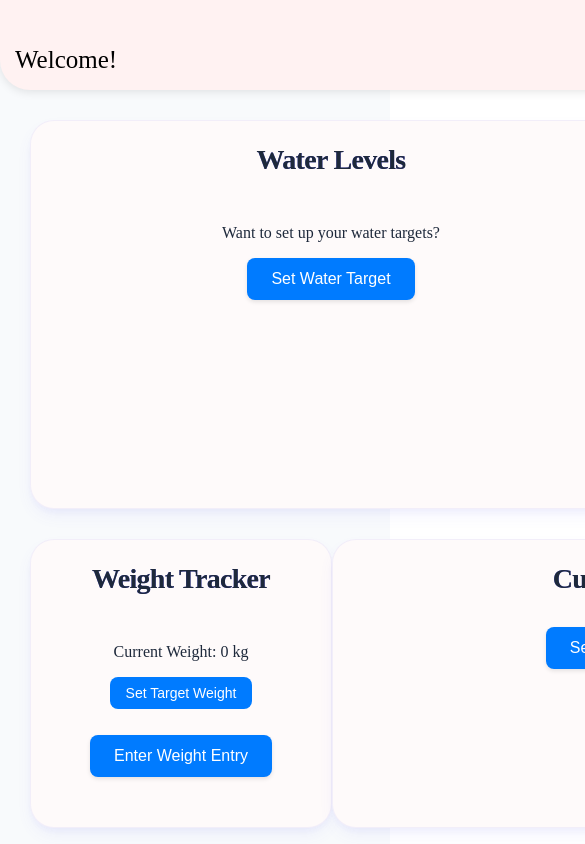
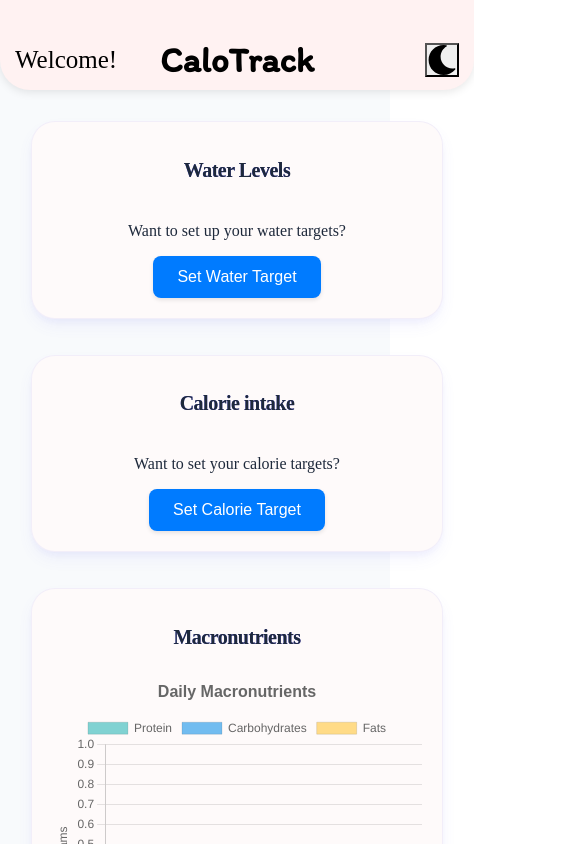
Before and after one commit to fretoustic/calotrackv1, a React (Vite) app: page /homepage in a window 390 px wide. Shown: the top 844 px of the page, 585 px wide, since content can reach past the window. Built offline with nearby package versions, Linux system fonts and the light colour scheme.

Commit message:
attempted to make the UI responsive for mobile devices.

```diff
--- a/src/homePage.css
+++ b/src/homePage.css
@@ -21,14 +21,6 @@
   grid-template-areas: 'nav' 'main';
 }
 
-.nav-section {
-  grid-area: nav;
-}
-
-.main-section {
-  grid-area: main;
-  padding: 30px;
-}
 
 .content-wrapper {
   display: flex;
@@ -448,3 +440,90 @@
   opacity: 0.9;
   transform: translateY(-1px);
 }
+
+/* Mobile styles - Apply when screen width is 768px or less */
+@media screen and (max-width: 768px) {
+  .main-section {
+    padding: 15px;  /* Reduced from 30px */
+  }
+
+  .cards-row {
+    flex-direction: column;
+    align-items: center;
+    gap: 20px;
+  }
+
+  .large-card,
+  .small-card {
+    flex: none;
+    width: 100%;  /* Changed from calc(100vw - 40px) */
+    max-width: 100%;
+    margin-bottom: 20px;
+  }
+
+  .chart-container {
+    flex-direction: column;
+    align-items: center;
+    width: 100%;
+    gap: 30px;
+  }
+
+  .chart-container canvas {
+    max-width: 100%;
+    height: auto !important;
+  }
+
+  .calorie-dialog {
+    width: 95%;
+    max-width: none;
+    padding: 1rem;
+  }
+
+  .search-section {
+    flex-direction: column;
+  }
+
+  .water-controls,
+  .calorie-controls {
+    flex-wrap: wrap;
+  }
+
+  .control-btn {
+    min-height: 44px;
+    min-width: 44px;
+  }
+
+  .achievement-popup {
+    width: 90%;
+    right: 50%;
+    transform: translateX(50%);
+  }
+}
+
+/* Additional breakpoint for very small devices */
+@media screen and (max-width: 480px) {
+  .content-wrapper {
+    padding: 1rem;
+  }
+
+  .large-card,
+  .small-card {
+    width: calc(100vw - 20px);
+    margin-bottom: 16px;
+  }
+
+  .card {
+    padding: 1.25rem;
+  }
+
+  .section-title {
+    font-size: 1.25rem;
+    margin-bottom: 1.5rem;
+  }
+
+  .water-controls,
+  .calorie-controls {
+    gap: 0.75rem;
+    margin-bottom: 1rem;
+  }
+}
```
